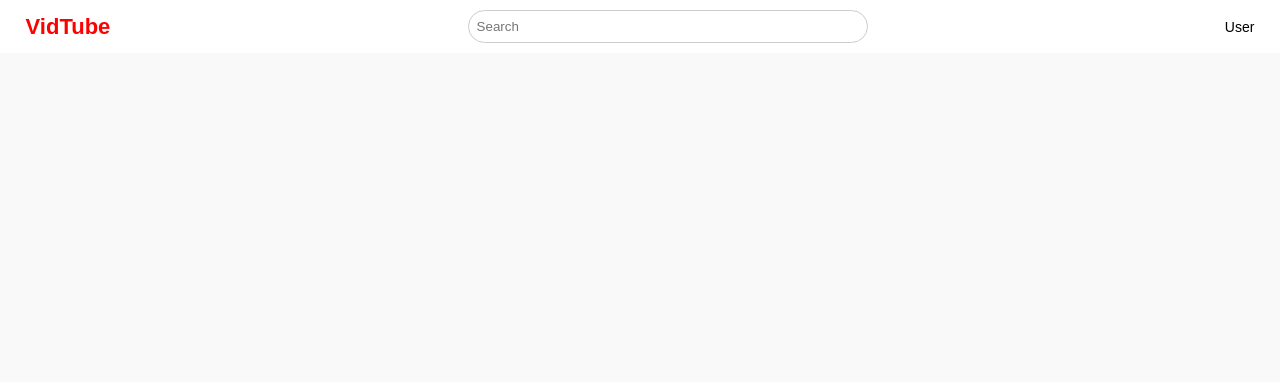
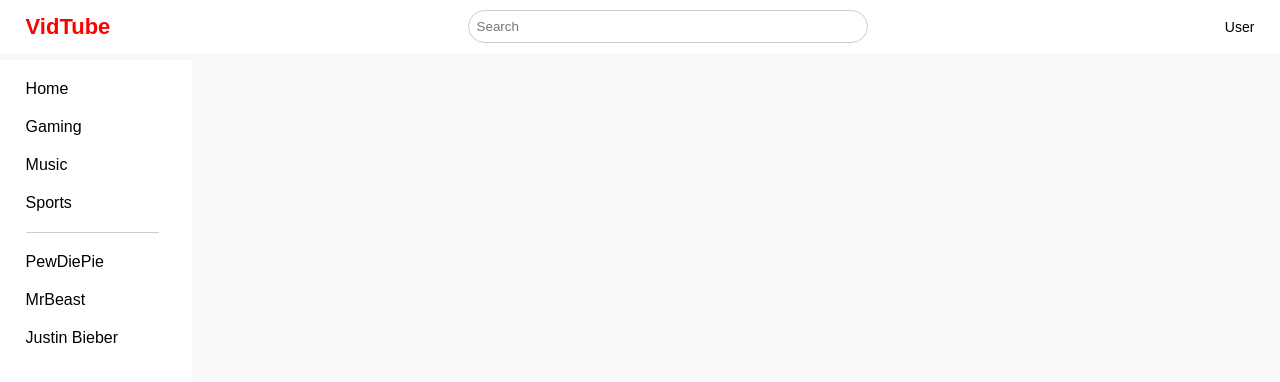
Before and after one commit to dzenan1mehmedovic-create/vidtube-clone, a React (Vite) app: page / in a window 1280 px wide. Shown: the top 382 px of the page. Built offline with nearby package versions, Linux system fonts and the light colour scheme.

Commit message:
feat: add sidebar component

```diff
--- a/src/App.jsx
+++ b/src/App.jsx
@@ -1,10 +1,12 @@
 import React from "react";
 import Navbar from "./Components/Navbar/Navbar";
+import Sidebar from "./Components/Sidebar/Sidebar";
 
 const App = () => {
   return (
     <div>
       <Navbar />
+      <Sidebar />
     </div>
   );
 };
--- a/src/Components/Sidebar/Sidebar.css
+++ b/src/Components/Sidebar/Sidebar.css
@@ -0,0 +1,20 @@
+.sidebar {
+  width: 15%;
+  height: 100vh;
+  background: #fff;
+  position: fixed;
+  top: 60px;
+  padding-left: 2%;
+}
+
+.sidebar p {
+  margin: 20px 0;
+  cursor: pointer;
+}
+
+.sidebar hr {
+  border: 0;
+  height: 1px;
+  background: #ccc;
+  width: 80%;
+}
--- a/src/Components/Sidebar/Sidebar.jsx
+++ b/src/Components/Sidebar/Sidebar.jsx
@@ -0,0 +1,25 @@
+import React from "react";
+import "./Sidebar.css";
+
+const Sidebar = () => {
+  return (
+    <div className="sidebar">
+      <div className="shortcut-links">
+        <p>Home</p>
+        <p>Gaming</p>
+        <p>Music</p>
+        <p>Sports</p>
+      </div>
+
+      <hr />
+
+      <div className="subscribed-list">
+        <p>PewDiePie</p>
+        <p>MrBeast</p>
+        <p>Justin Bieber</p>
+      </div>
+    </div>
+  );
+};
+
+export default Sidebar;
```
